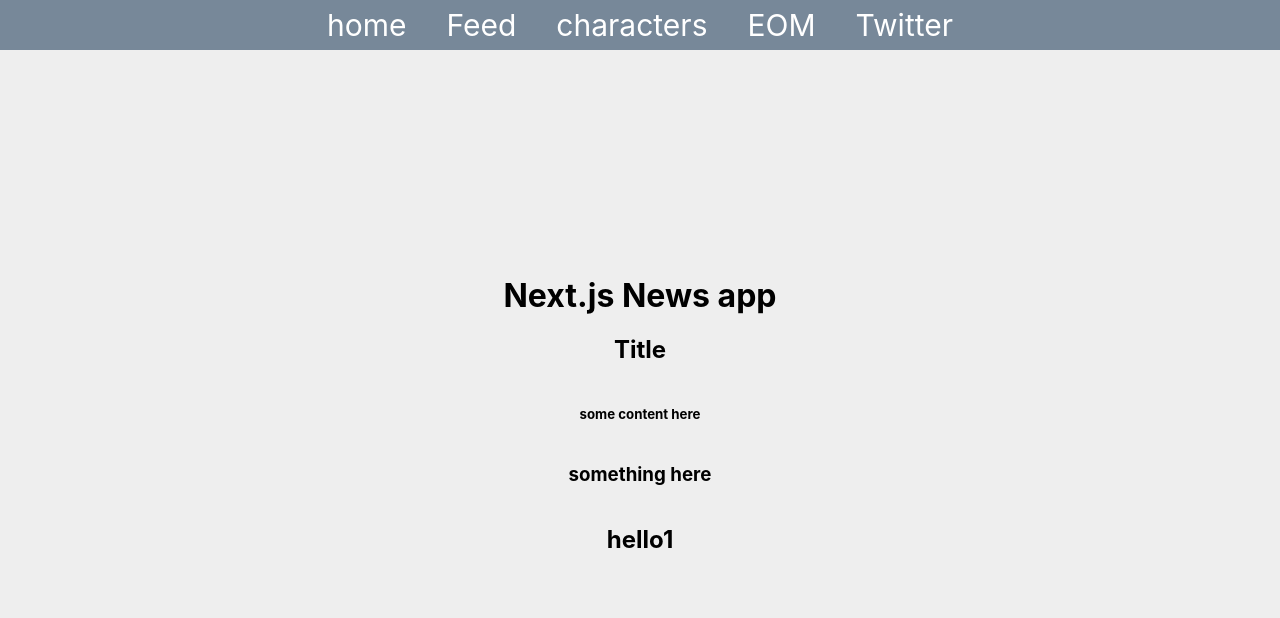
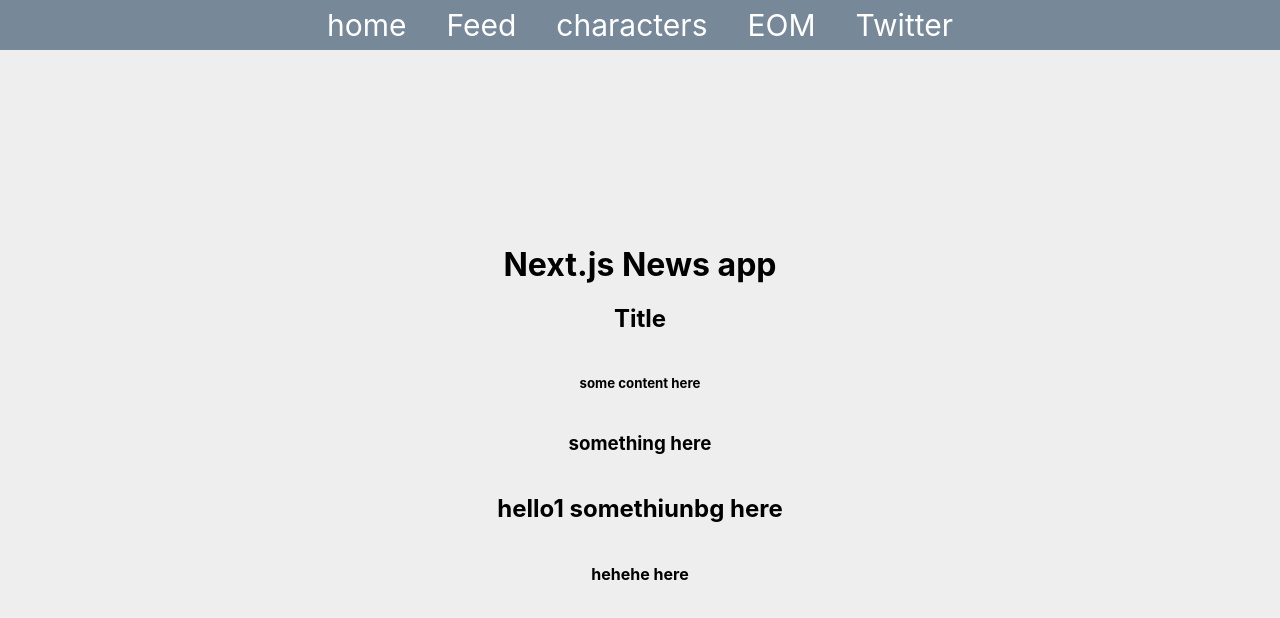
Before and after one commit to mikusmikus/next-news, a Next.js app: page / in a window 1280 px wide. Shown: the top 618 px of the page. Built offline with nearby package versions, Linux system fonts and the light colour scheme.

Commit message:
added index titles

```diff
--- a/pages/index.tsx
+++ b/pages/index.tsx
@@ -71,7 +71,8 @@ export default function Home() {
         <h2>Title</h2>
         <h5>some content here</h5>
         <h3>something here</h3>
-        <h2>hello1</h2>
+        <h2>hello1 somethiunbg here</h2>
+        <h4>hehehe here</h4>
       </div>
     </div>
     </div>
```
